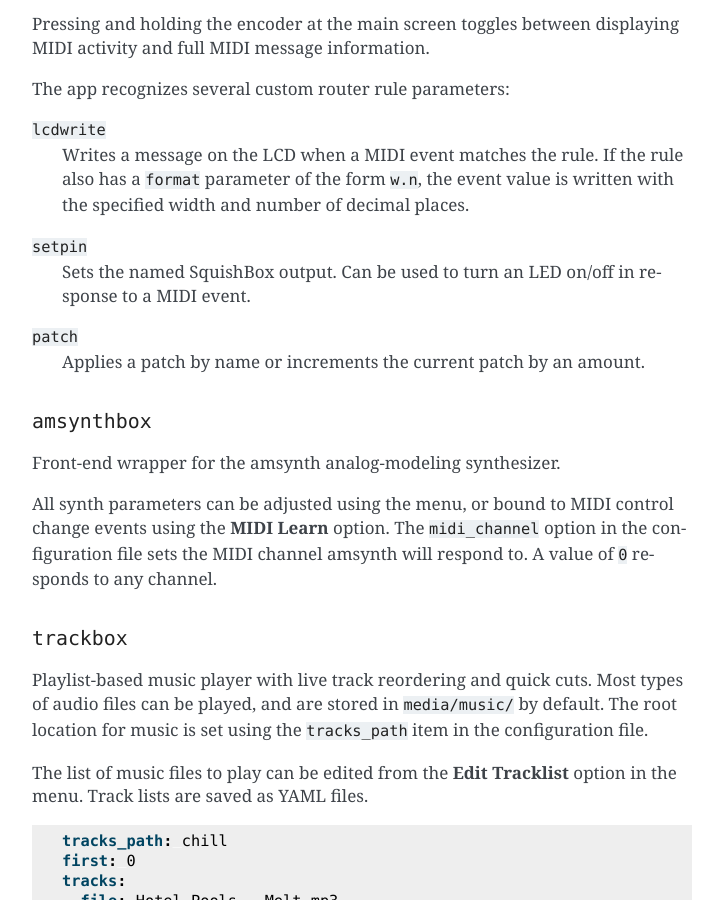
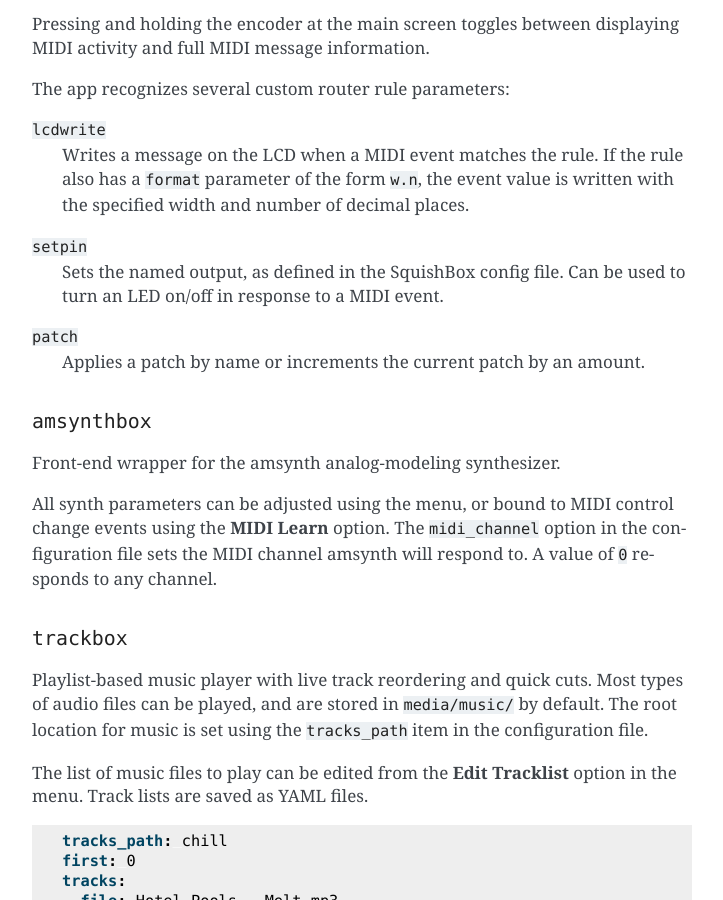
Before and after one commit to GeekFunkLabs/squishbox, a Sphinx documentation site: the page built from docs/userguide.rst, in a window 1280 px wide and 900 px high, scrolled down 3559 px. Shown: the whole window, without its empty margins (388-1111 px from the left). Built offline with Sphinx 7.4.7, drawn with Linux system fonts in a browser that asks for light colours.

Commit message:
clarify setpin rule parameter

```diff
--- a/docs/userguide.rst
+++ b/docs/userguide.rst
@@ -181,8 +181,8 @@
     decimal places.
 
 ``setpin``
-    Sets the named SquishBox output. Can be used to
-    turn an LED on/off in response to a MIDI event.
+    Sets the named output, as defined in the SquishBox config file.
+    Can be used to turn an LED on/off in response to a MIDI event.
 
 ``patch``
     Applies a patch by name or increments the current patch by an amount.
```
